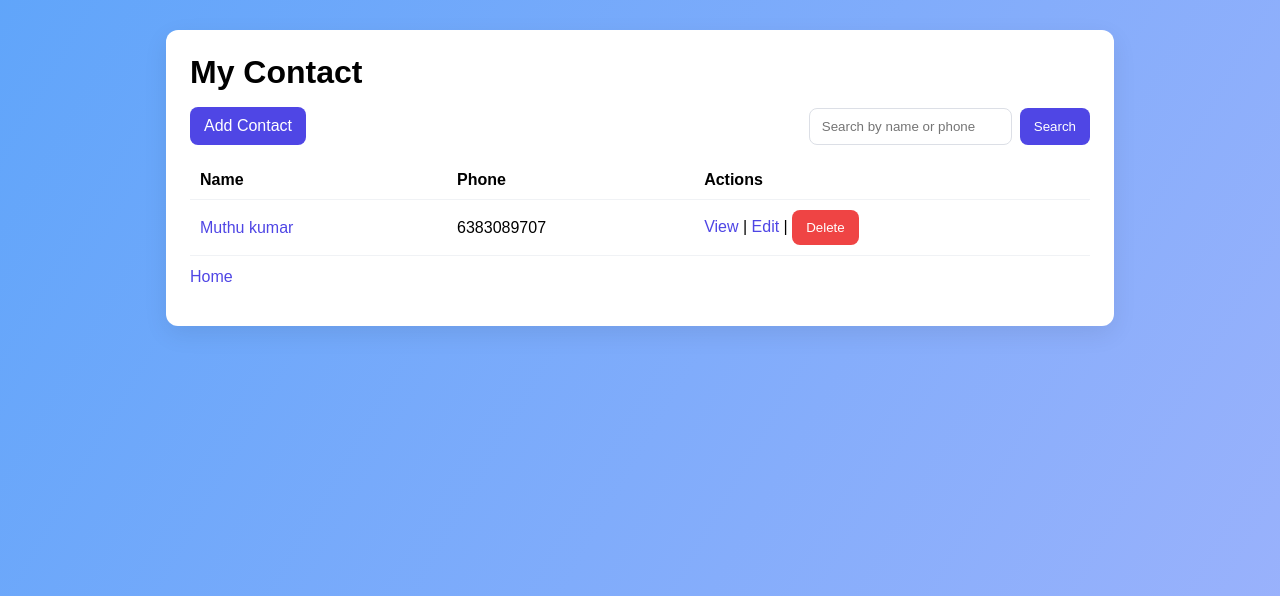
After one commit to mathesh-tech/CODSOFT, a Flask app: page /contacts in a window 1280 px wide. The commit adds this page. Shown: the top 596 px of the page. Run offline with Flask 3, Linux system fonts and the light colour scheme.

Commit message:
Add Contact List module, To-Do done/undo, links, UI updates

```diff
--- a/app.py
+++ b/app.py
@@ -1,6 +1,8 @@
 from flask import Flask, render_template, request, session, redirect, url_for
 import re
 import os
+import json
+import uuid
 from jinja2 import ChoiceLoader, FileSystemLoader
 
 app = Flask(__name__)
@@ -145,5 +147,140 @@ def todo_toggle(index):
         save_tasks(tasks)
     return redirect(url_for("todo_page"))
 
+
+# ---------------------------------
+# Contact List (HTML + JSON storage)
+# ---------------------------------
+
+CONTACTS_FILE = os.path.join(
+    os.path.dirname(os.path.abspath(__file__)),
+    "template",
+    "contact list",
+    "contacts.json",
+)
+
+
+def ensure_contacts_file():
+    directory = os.path.dirname(CONTACTS_FILE)
+    if not os.path.exists(directory):
+        os.makedirs(directory, exist_ok=True)
+    if not os.path.exists(CONTACTS_FILE):
+        with open(CONTACTS_FILE, "w", encoding="utf-8") as f:
+            json.dump([], f)
+
+
+def load_contacts():
+    ensure_contacts_file()
+    try:
+        with open(CONTACTS_FILE, "r", encoding="utf-8") as f:
+            data = json.load(f)
+            return data if isinstance(data, list) else []
+    except Exception:
+        return []
+
+
+def save_contacts(contacts):
+    ensure_contacts_file()
+    with open(CONTACTS_FILE, "w", encoding="utf-8") as f:
+        json.dump(contacts, f, ensure_ascii=False, indent=2)
+
+
+def validate_contact_payload(name, phone, email, address):
+    errors = {}
+    name = (name or "").strip()
+    phone = (phone or "").strip()
+    email = (email or "").strip()
+    address = (address or "").strip()
+
+    if not name:
+        errors["name"] = "Name is required."
+    phone_clean = re.sub(r"[^0-9+()\-\s]", "", phone)
+    if not phone_clean:
+        errors["phone"] = "Phone is required."
+    if email and not re.match(r"^[^@\s]+@[^@\s]+\.[^@\s]+$", email):
+        errors["email"] = "Invalid email format."
+    return errors, {"name": name, "phone": phone, "email": email, "address": address}
+
+
+@app.route("/contacts", methods=["GET"])
+def contacts_list():
+    q = (request.args.get("q") or "").strip().lower()
+    contacts = load_contacts()
+    if q:
+        def norm_phone(p):
+            return re.sub(r"\s", "", p or "")
+        contacts = [c for c in contacts if q in (c.get("name", "").lower()) or q in norm_phone(c.get("phone", ""))]
+    return render_template("contact list/list.html", contacts=contacts, q=q)
+
+
+@app.route("/contacts/new", methods=["GET"])
+def contacts_new():
+    return render_template("contact list/form.html", mode="create", values={"name": "", "phone": "", "email": "", "address": ""}, errors={})
+
+
+@app.route("/contacts", methods=["POST"])
+def contacts_create():
+    errors, values = validate_contact_payload(
+        request.form.get("name"), request.form.get("phone"), request.form.get("email"), request.form.get("address")
+    )
+    if errors:
+        return render_template("contact list/form.html", mode="create", values=values, errors=errors)
+    contacts = load_contacts()
+    values["id"] = uuid.uuid4().hex
+    contacts.append(values)
+    save_contacts(contacts)
+    return redirect(url_for("contacts_list"))
+
+
+def find_contact(contact_id):
+    for c in load_contacts():
+        if c.get("id") == contact_id:
+            return c
+    return None
+
+
+@app.route("/contacts/<contact_id>", methods=["GET"])
+def contacts_view(contact_id):
+    contact = find_contact(contact_id)
+    if not contact:
+        return redirect(url_for("contacts_list"))
+    return render_template("contact list/view.html", contact=contact)
+
+
+@app.route("/contacts/<contact_id>/edit", methods=["GET"])
+def contacts_edit(contact_id):
+    contact = find_contact(contact_id)
+    if not contact:
+        return redirect(url_for("contacts_list"))
+    return render_template("contact list/form.html", mode="edit", values=contact, errors={})
+
+
+@app.route("/contacts/<contact_id>/update", methods=["POST"])
+def contacts_update(contact_id):
+    contacts = load_contacts()
+    errors, values = validate_contact_payload(
+        request.form.get("name"), request.form.get("phone"), request.form.get("email"), request.form.get("address")
+    )
+    if errors:
+        values["id"] = contact_id
+        return render_template("contact list/form.html", mode="edit", values=values, errors=errors)
+    updated = False
+    for c in contacts:
+        if c.get("id") == contact_id:
+            c.update(values)
+            updated = True
+            break
+    if updated:
+        save_contacts(contacts)
+    return redirect(url_for("contacts_list"))
+
+
+@app.route("/contacts/<contact_id>/delete", methods=["POST"])
+def contacts_delete(contact_id):
+    contacts = load_contacts()
+    contacts = [c for c in contacts if c.get("id") != contact_id]
+    save_contacts(contacts)
+    return redirect(url_for("contacts_list"))
+
 if __name__ == "__main__":
     app.run(debug=True)
--- /dev/null
+++ b/template/contact list/contacts.json
@@ -0,0 +1,9 @@
+[
+  {
+    "name": "Muthu kumar",
+    "phone": "6383089707",
+    "email": "muthu311@gmail.com",
+    "address": "Tenkasi",
+    "id": "c1508dd7841743d2830db93d33360155"
+  }
+]
--- /dev/null
+++ b/template/contact list/list.html
@@ -0,0 +1,96 @@
+<!DOCTYPE html>
+<html lang="en">
+<head>
+    <meta charset="UTF-8">
+    <title>My Contact</title>
+    <style>
+        body { font-family: Arial, sans-serif; margin:0; padding:30px; background: linear-gradient(120deg, #dbeafe, #93c5fd, #60a5fa, #a5b4fc); background-size: 400% 400%; animation: gradientShift 18s ease infinite; }
+        @keyframes gradientShift { 0%{background-position:0% 50%} 50%{background-position:100% 50%} 100%{background-position:0% 50%} }
+        .container { max-width: 900px; margin: 0 auto; background:#fff; padding:24px; border-radius:12px; box-shadow:0 8px 24px rgba(0,0,0,0.08); }
+        h1 { margin:0 0 16px; }
+        .top { display:flex; gap:12px; align-items:center; justify-content:space-between; margin-bottom:16px; }
+        .top form { display:flex; gap:8px; }
+        input[type="text"] { padding:10px 12px; border:1px solid #dcdfe6; border-radius:8px; }
+        .btn { padding:10px 14px; border:none; border-radius:8px; background:#4f46e5; color:#fff; cursor:pointer; text-decoration:none; }
+        .btn:hover { background:#4338ca; }
+        table { width:100%; border-collapse:collapse; }
+        th, td { padding:10px; border-bottom:1px solid #f0f2f5; text-align:left; }
+        .muted{ color:#6b7280; }
+        a { color:#4f46e5; text-decoration:none; }
+        /* modal */
+        .modal { position:fixed; inset:0; display:none; align-items:center; justify-content:center; background:rgba(0,0,0,0.45); }
+        .modal.open { display:flex; }
+        .modal-card { background:#fff; padding:20px; border-radius:10px; width: 360px; box-shadow:0 10px 30px rgba(0,0,0,0.2); }
+        .modal-actions { display:flex; gap:8px; margin-top:14px; justify-content:flex-end; }
+        .btn-danger { background:#ef4444; }
+        .btn-secondary { background:#6b7280; }
+    </style>
+</head>
+<body>
+    <div class="container">
+        <h1>My Contact</h1>
+        <div class="top">
+            <a class="btn" href="/contacts/new">Add Contact</a>
+            <form method="get" action="/contacts">
+                <input type="text" name="q" value="{{ q }}" placeholder="Search by name or phone" />
+                <button class="btn" type="submit">Search</button>
+            </form>
+        </div>
+
+        {% if not contacts %}
+            <p class="muted">No contacts yet.</p>
+        {% else %}
+            <table>
+                <thead>
+                    <tr><th>Name</th><th>Phone</th><th>Actions</th></tr>
+                </thead>
+                <tbody>
+                    {% for c in contacts %}
+                    <tr>
+                        <td><a href="/contacts/{{ c.id }}">{{ c.name }}</a></td>
+                        <td>{{ c.phone }}</td>
+                        <td>
+                            <a href="/contacts/{{ c.id }}">View</a> |
+                            <a href="/contacts/{{ c.id }}/edit">Edit</a> |
+                            <button class="btn btn-danger" type="button" onclick="openConfirm('/contacts/{{ c.id }}/delete')">Delete</button>
+                        </td>
+                    </tr>
+                    {% endfor %}
+                </tbody>
+            </table>
+        {% endif %}
+        <p class="muted" style="margin-top:12px"><a href="/">Home</a></p>
+    </div>
+
+    <!-- Delete confirmation modal -->
+    <div id="confirmModal" class="modal" role="dialog" aria-modal="true" aria-labelledby="confirmTitle">
+        <div class="modal-card">
+            <h3 id="confirmTitle" style="margin-top:0">Delete contact?</h3>
+            <p class="muted">This action cannot be undone.</p>
+            <div class="modal-actions">
+                <form id="confirmForm" method="post" action="">
+                    <button class="btn btn-danger" type="submit">Confirm Delete</button>
+                </form>
+                <button class="btn btn-secondary" type="button" onclick="closeConfirm()">Cancel</button>
+            </div>
+        </div>
+    </div>
+
+    <script>
+        function openConfirm(actionUrl){
+            var form = document.getElementById('confirmForm');
+            form.action = actionUrl;
+            document.getElementById('confirmModal').classList.add('open');
+        }
+        function closeConfirm(){
+            document.getElementById('confirmModal').classList.remove('open');
+        }
+        // Close on overlay click
+        document.getElementById('confirmModal').addEventListener('click', function(e){
+            if(e.target === this){ closeConfirm(); }
+        });
+        // Close on Escape
+        window.addEventListener('keydown', function(e){ if(e.key === 'Escape'){ closeConfirm(); } });
+    </script>
+</body>
+</html>
--- a/template/index.html
+++ b/template/index.html
@@ -72,7 +72,7 @@
 <body>
     <div class="calculator">
         <h2>CASIO</h2>
-        <div class="nav"><a href="/todo">To-Do List</a></div>
+        <div class="nav"><a href="/todo">To-Do List</a> | <a href="/contacts">My Contact</a></div>
         <form method="POST">
             <div class="display">{{ expression or "0" }}</div>
             <div class="display" style="background: #ddd; font-size: 14px; margin-top: 5px;">{{ result or "" }}</div>
--- a/templates/index.html
+++ b/templates/index.html
@@ -85,7 +85,7 @@
 <body>
     <div class="calculator">
         <h2>CASIO</h2>
-        <div class="nav"><a href="/todo">To-Do List</a></div>
+        <div class="nav"><a href="/todo">To-Do List</a> | <a href="/contacts">My Contact</a></div>
         <form method="POST">
             <div class="display">{{ display_text or "" }}</div>
             <div class="buttons">
```
Also changed, not shown: template/contact list/form.html (added, +47 -0 lines), template/contact list/view.html (added, +59 -0 lines).
